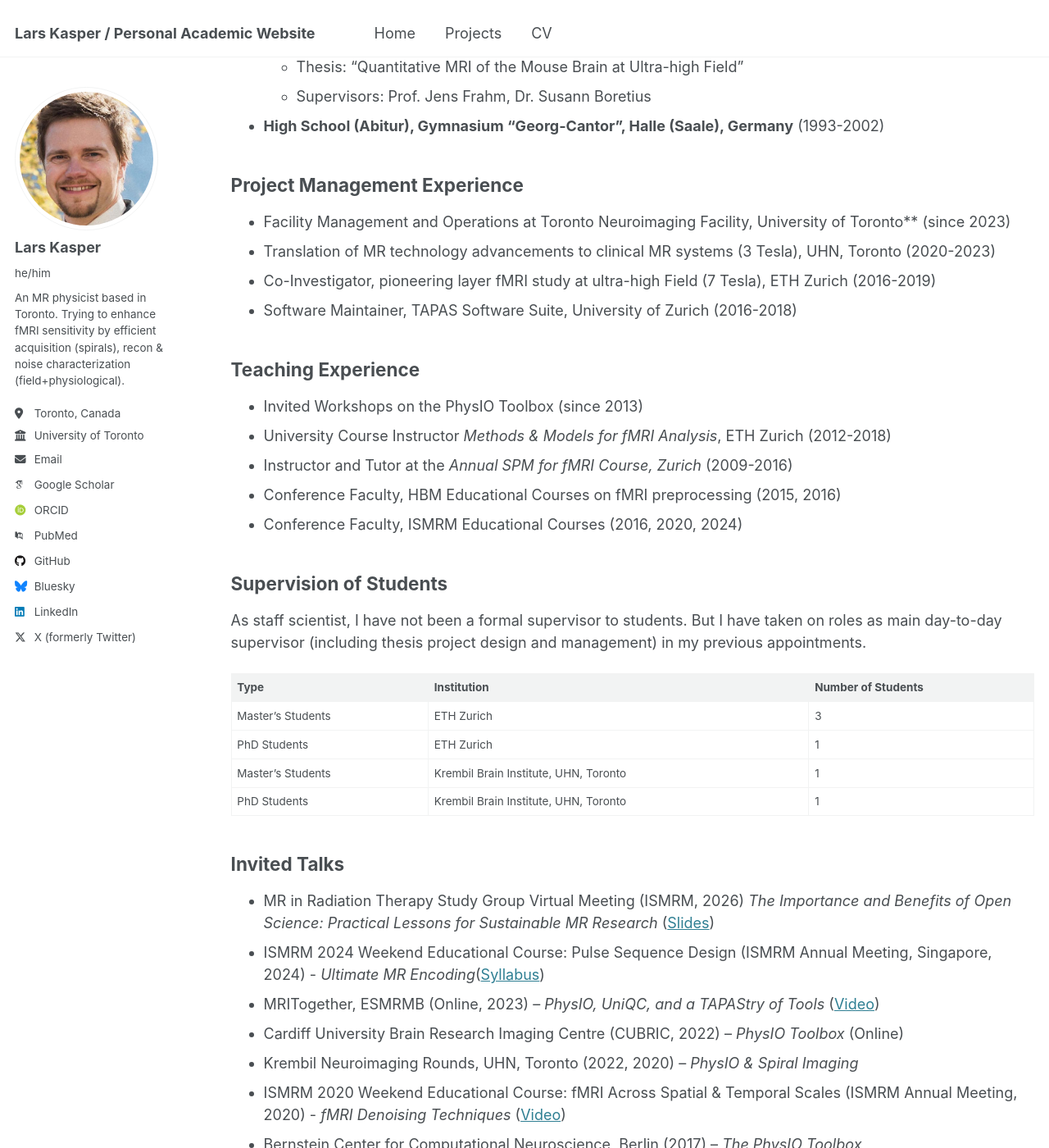
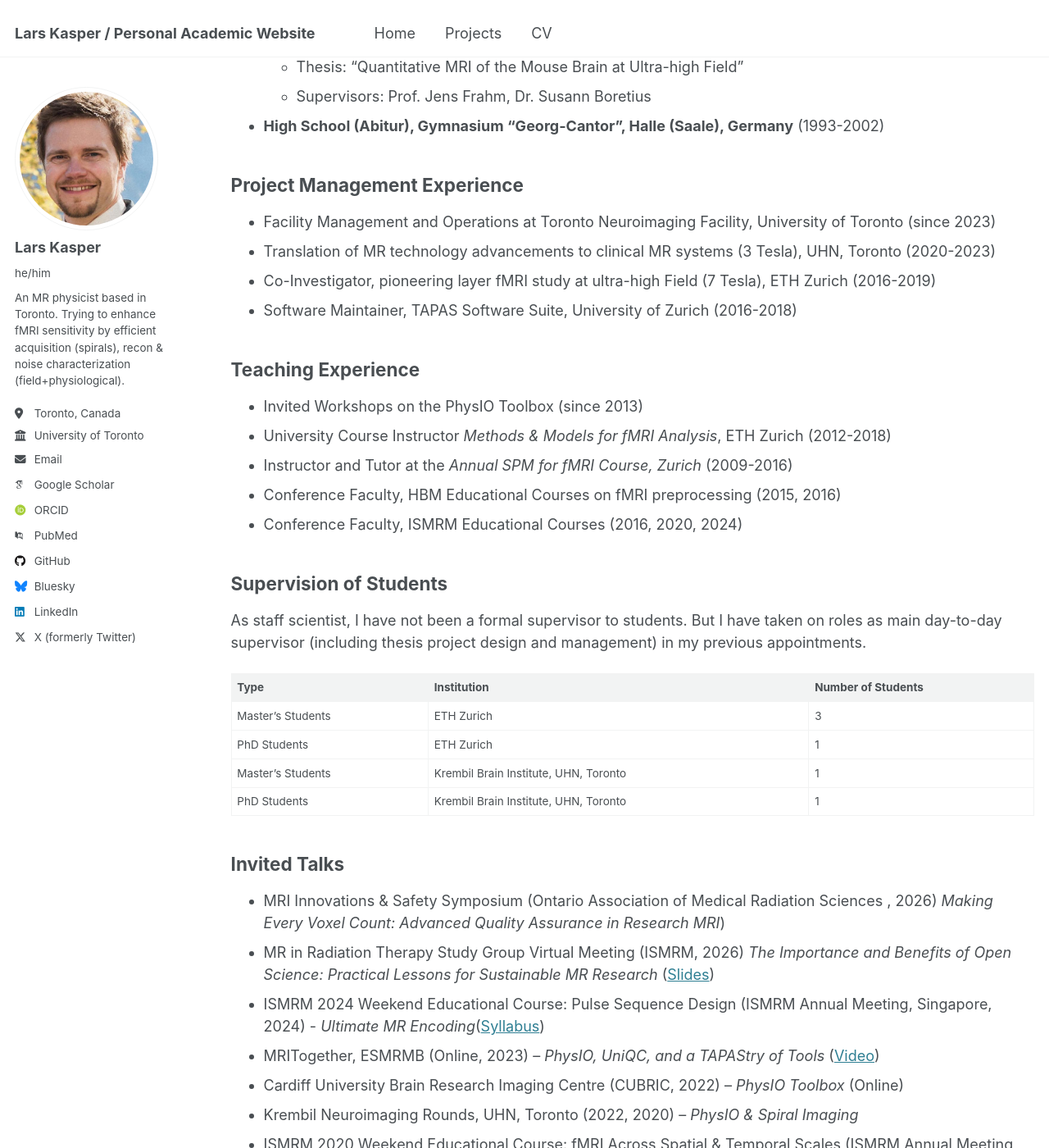
Before and after one commit to mrikasper/mrikasper.github.io, a Jekyll site: the page built from _pages/cv.md, in a window 1280 px wide and 1400 px high, scrolled down 1435 px. Shown: the whole window at 82% size. Built offline with Jekyll 4.4.1, drawn with Linux system fonts in a browser that asks for light colours; some web fonts are replaced.

Commit message:
Update cv.md; added OAMRS talk, typo corrected

```diff
--- a/_pages/cv.md
+++ b/_pages/cv.md
@@ -45,7 +45,7 @@ Currently, Lars is the Lead MR Physicist of the [Toronto Neuroimaging Facility (
 - **High School (Abitur), Gymnasium "Georg-Cantor", Halle (Saale), Germany** (1993-2002)
 
 ## Project Management Experience
-- Facility Management and Operations at Toronto Neuroimaging Facility, University of Toronto** (since 2023)
+- Facility Management and Operations at Toronto Neuroimaging Facility, University of Toronto (since 2023)
 - Translation of MR technology advancements to clinical MR systems (3 Tesla), UHN, Toronto (2020-2023)
 - Co-Investigator, pioneering layer fMRI study at ultra-high Field (7 Tesla), ETH Zurich (2016-2019)
 - Software Maintainer, TAPAS Software Suite, University of Zurich (2016-2018)
@@ -68,6 +68,7 @@ As staff scientist, I have not been a formal supervisor to students. But I have
 | PhD Students  | Krembil Brain Institute, UHN, Toronto | 1 |
 
 ## Invited Talks
+- MRI Innovations & Safety Symposium (Ontario Association of Medical Radiation Sciences , 2026) *Making Every Voxel Count: Advanced Quality Assurance in Research MRI*)
 - MR in Radiation Therapy Study Group Virtual Meeting (ISMRM, 2026) *The Importance and Benefits of Open Science: Practical Lessons for Sustainable MR Research* ([Slides](https://github.com/mrikasper/talk-open-science-mrinrt-ismrm2026))
 - ISMRM 2024 Weekend Educational Course: Pulse Sequence Design  (ISMRM Annual Meeting, Singapore, 2024) - *Ultimate MR Encoding*([Syllabus](https://www.ismrm.org/24/pf/WE-20.htm))
 - MRITogether, ESMRMB (Online, 2023) – *PhysIO, UniQC, and a TAPAStry of Tools* ([Video](https://youtu.be/zkPvQjLV2Is?si=sxz6pBT6hnTX29zE))
```
